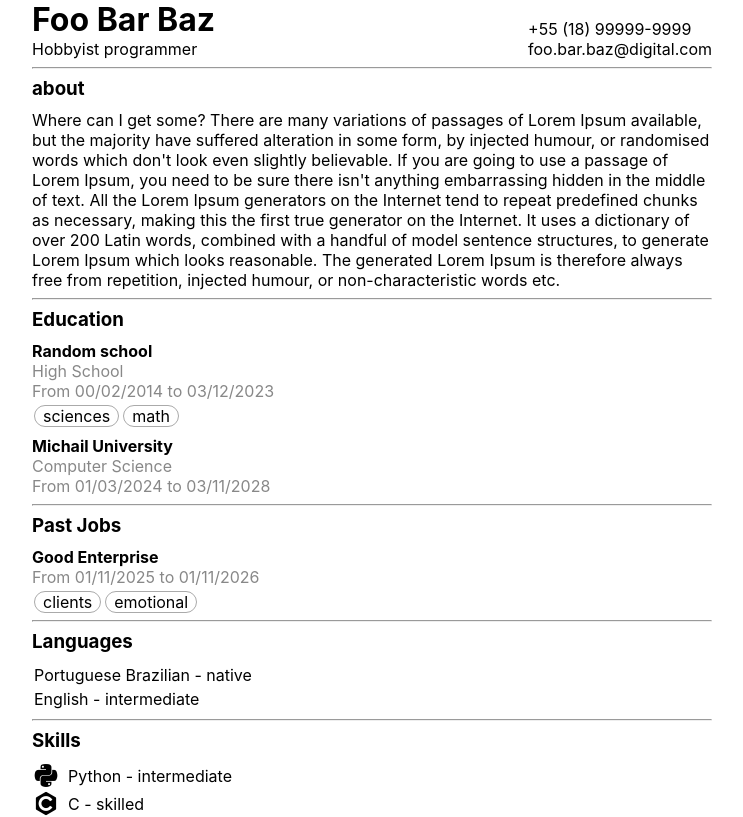
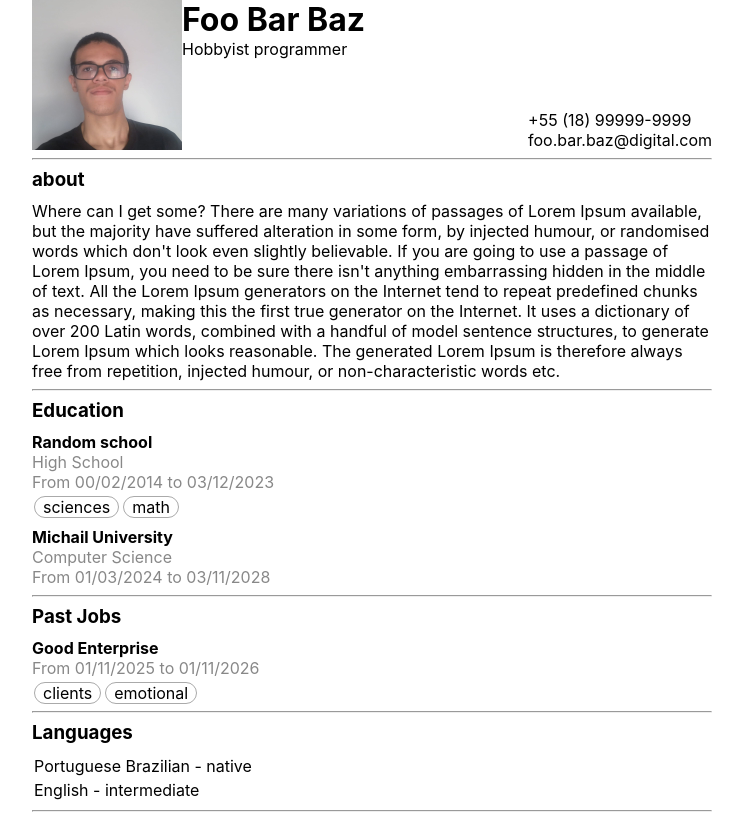
Before and after one commit to Johnnathan28/my-page, a JavaScript app: page / in a window 1280 px wide. Shown: the top 817 px of the page, without its empty margins (268-1011 px from the left). Built offline with nearby package versions, Linux system fonts and the light colour scheme; the HTML template or start-up script is replaced by a standard one.

Commit message:
Add perfil image

```diff
--- a/src/pages/curriculum-vitae/index.js
+++ b/src/pages/curriculum-vitae/index.js
@@ -1,4 +1,5 @@
 import "./style.css";
+import perfilImage from "../../assets/me.jpg";
 
 class Tag {
   constructor(name) {
@@ -113,7 +114,10 @@ class Project {
 function Header({resume}) {
   return (
     <div className="Header">
-      <div className="Heder.info">
+      <div className="Header-img-box">
+	<img className="Header-img" src={perfilImage} alt="me"/>
+      </div>
+      <div className="Header-info">
 	<h1>{resume.name}</h1>
 	<p>{resume.occupation}</p>
       </div>
--- a/src/pages/curriculum-vitae/style.css
+++ b/src/pages/curriculum-vitae/style.css
@@ -2,6 +2,7 @@
   --gray0: #888;
   --gray1: #aaa;
   --projectrs-gaps: 10px;
+  --perfil-img-size: 150px;
 }
 
 h1, h2, h3, h4, p {
@@ -30,6 +31,19 @@ h3 {
 
 .Header {
   display: flex;
+}
+
+.Header-img-box {
+  max-width: var(--perfil-img-size);
+  max-height: var(--perfil-img-size);
+  display: flex;
+  align-items: center;
+  justify-content: center;
+  overflow: hidden;
+}
+
+.Header-img {
+  width: 100%;
 }
 
 .Header-contact {
```
Also changed, not shown: src/assets/me.jpg (renamed from public/assets/me.jpg).
